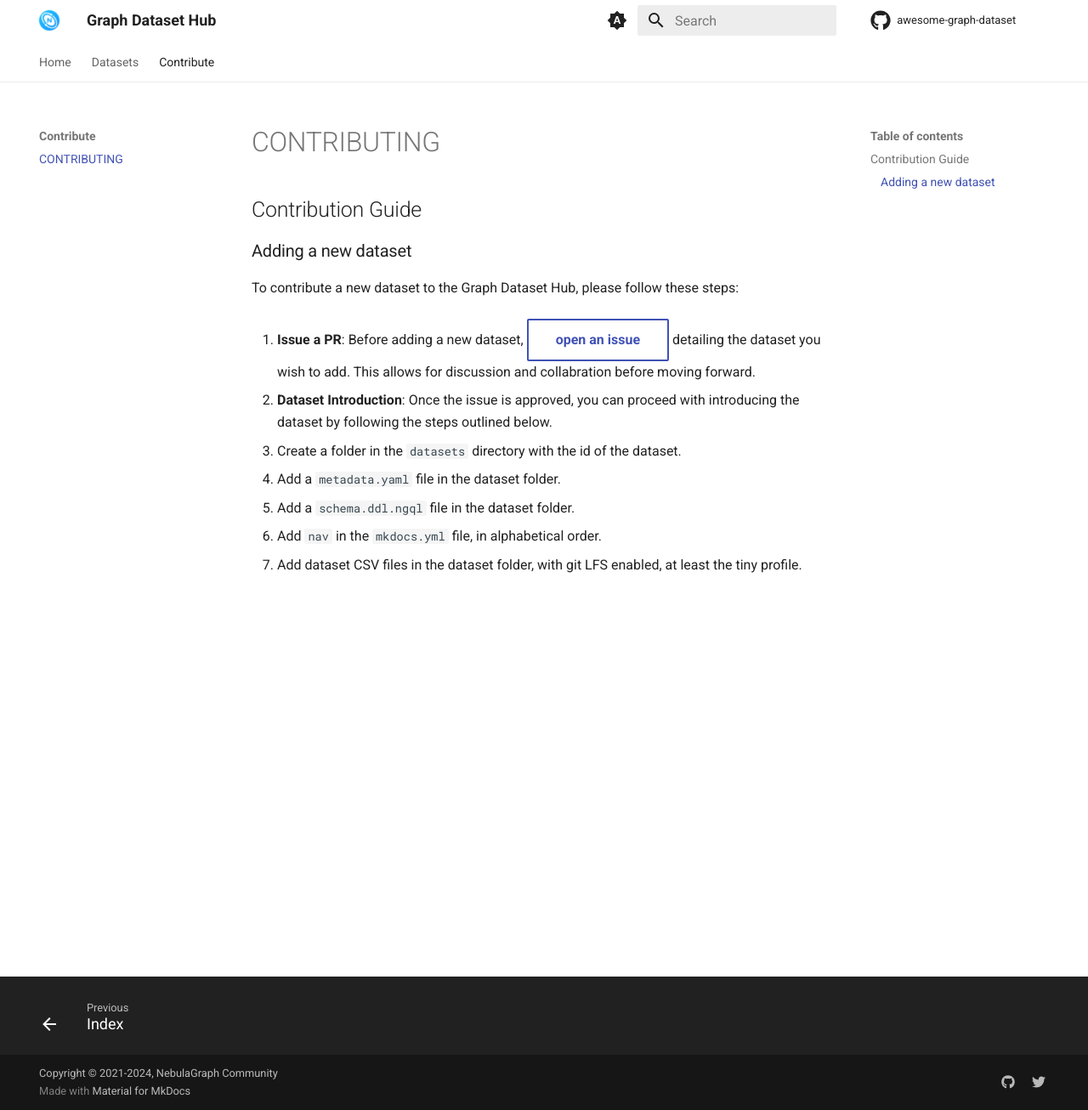
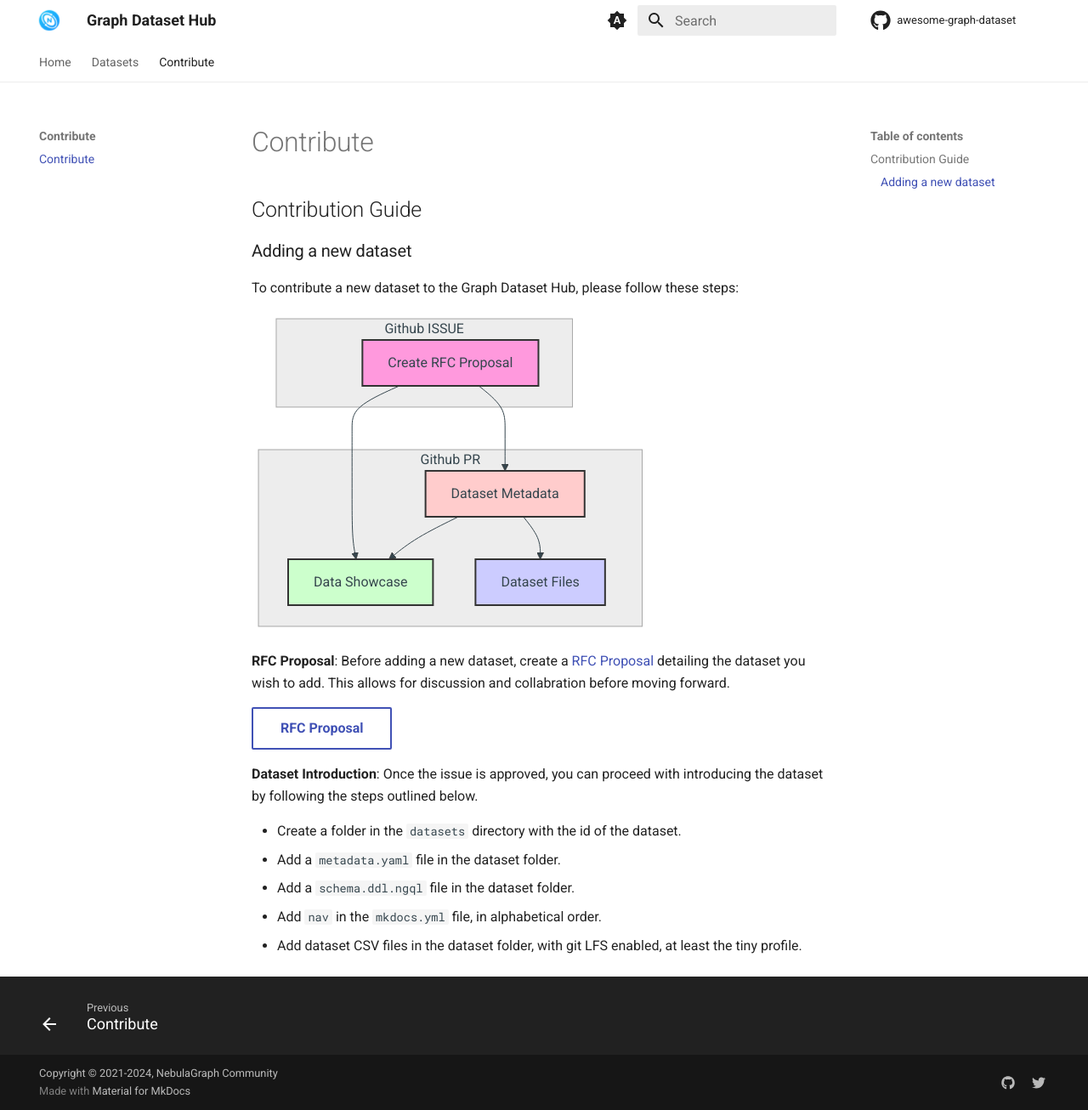
Before and after one commit to wey-gu/awesome-graph-dataset, an MkDocs documentation site: the page built from docs/CONTRIBUTING.md, in a window 1280 px wide and 1306 px high. Shown: the whole window at 85% size. Built offline with MkDocs 1.6.1 and Material for MkDocs 9.7.7, drawn with Linux system fonts in a browser that asks for light colours; comment, search, counter and statistics services are not loaded; some of the changed lines change nothing that is shown.

Commit message:
polishing contribution guide

````diff
--- a/docs/CONTRIBUTING.md
+++ b/docs/CONTRIBUTING.md
@@ -4,9 +4,32 @@
 
 To contribute a new dataset to the Graph Dataset Hub, please follow these steps:
 
-1. **Issue a PR**: Before adding a new dataset, [open an issue](https://github.com/wey-gu/awesome-graph-dataset/issues){ .md-button } detailing the dataset you wish to add. This allows for discussion and collabration before moving forward.
 
-2. **Dataset Introduction**: Once the issue is approved, you can proceed with introducing the dataset by following the steps outlined below.
+```mermaid
+graph TD
+  subgraph Github ISSUE
+    A[Create RFC Proposal]
+    style A fill:#f9d,stroke:#333,stroke-width:2px;
+  end
+  subgraph Github PR
+    B[Dataset Metadata]
+    C[Data Showcase]
+    D[Dataset Files]
+    style B fill:#fcc,stroke:#333,stroke-width:2px;
+    style C fill:#cfc,stroke:#333,stroke-width:2px;
+    style D fill:#ccf,stroke:#333,stroke-width:2px;
+  end
+  A --> B
+  A --> C
+  B --> D
+  B --> C
+```
+
+**RFC Proposal**: Before adding a new dataset, create a [RFC Proposal](https://github.com/wey-gu/awesome-graph-dataset/issues/new?assignees=&labels=RFC&template=rfc.md&title=%5BRFC%5D%20Dataset%20Name%20%28%20%29) detailing the dataset you wish to add. This allows for discussion and collabration before moving forward.
+
+[RFC Proposal](https://github.com/wey-gu/awesome-graph-dataset/issues){ .md-button .md-button--secondary }
+
+**Dataset Introduction**: Once the issue is approved, you can proceed with introducing the dataset by following the steps outlined below.
 
 - Create a folder in the `datasets` directory with the id of the dataset.
 - Add a `metadata.yaml` file in the dataset folder.
--- a/mkdocs.yml
+++ b/mkdocs.yml
@@ -11,7 +11,9 @@ plugins:
 
 nav:
   - Home:
-    - 'index.md'
+    - 'Welcome': 'index.md'
+    - 'Dataset Index': 'datasets/index.md'
+    - 'Contribute': 'CONTRIBUTING.md'
   - Datasets:
     - 'datasets/index.md'
     - "Supply Chain": 'datasets/supply_chain.md'
````
